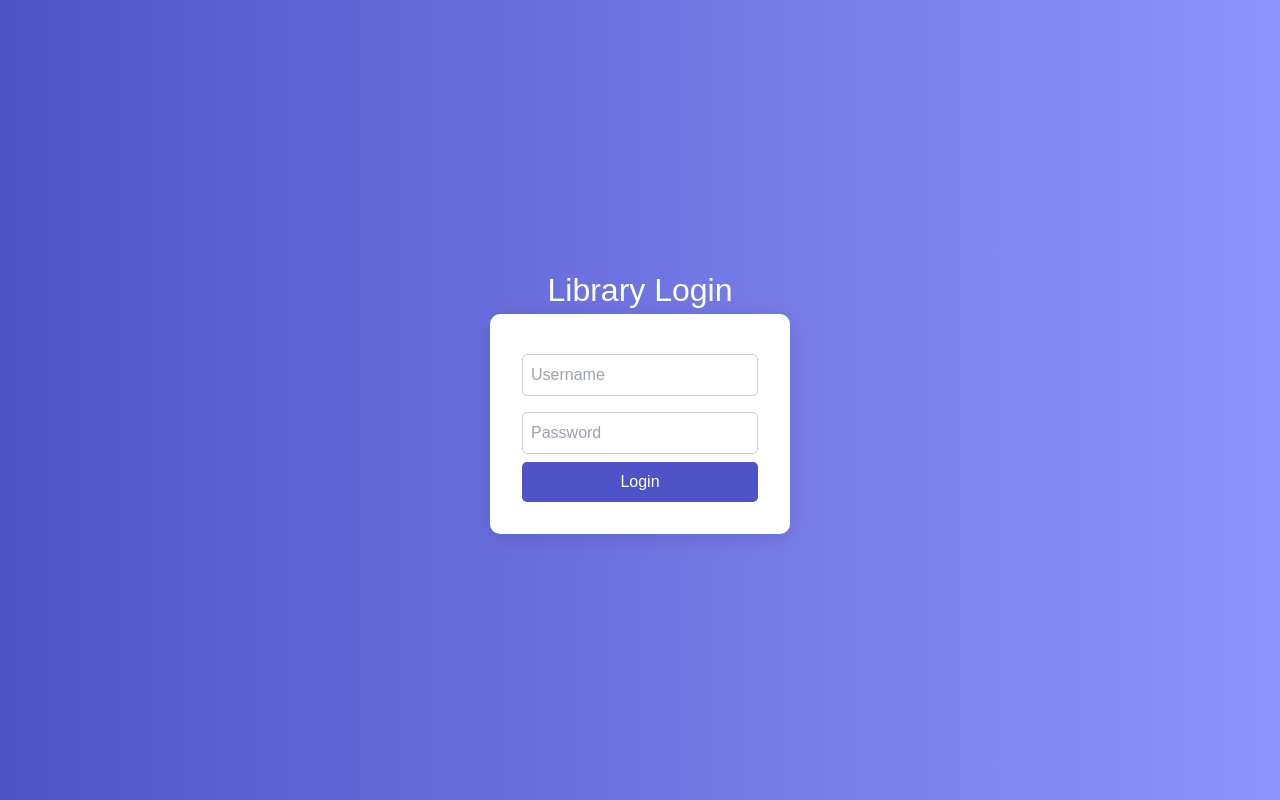
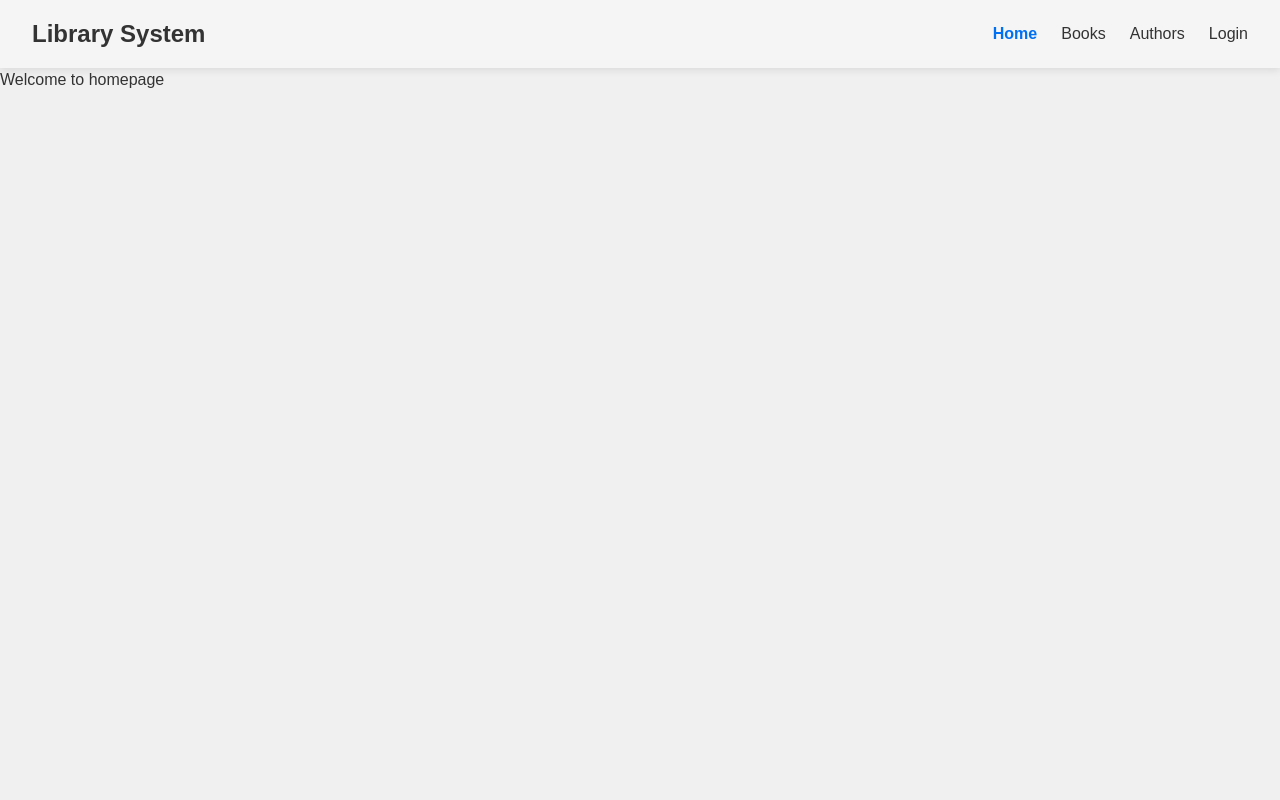
Before and after one commit to syntax-tic/demo, a Next.js app in the folder client/: page / in a window 1280 px wide. Built offline with nearby package versions, Linux system fonts and the light colour scheme.

Commit message:
Include navbar

```diff
--- /dev/null
+++ b/client/app/components/Navbar.module.css
@@ -0,0 +1,47 @@
+/* Navbar.module.css */
+
+.navbar {
+    display: flex;
+    justify-content: space-between;
+    align-items: center;
+    padding: 1rem 2rem;
+    background-color: #f5f5f5; /* Adjust based on your theme */
+    box-shadow: 0 2px 8px rgba(0, 0, 0, 0.1);
+  }
+
+  .navbar__logo .navbar__brand {
+    font-size: 1.5rem;
+    font-weight: bold;
+    color: #333; /* Adjust based on your theme */
+    text-decoration: none;
+  }
+
+  .navbar__links {
+    display: flex;
+    gap: 1.5rem;
+    list-style: none;
+  }
+
+  .navbar__links li a {
+    color: #333; /* Adjust based on your theme */
+    text-decoration: none;
+    font-weight: 500;
+  }
+
+  .navbar__links .active a {
+    font-weight: bold;
+    color: #0070f3; /* Active link color */
+  }
+
+  .navbar__logout {
+    background-color: #ff4d4f; /* Adjust based on your theme */
+    color: #fff;
+    border: none;
+    padding: 0.5rem 1rem;
+    cursor: pointer;
+    border-radius: 4px;
+  }
+
+  .navbar__logout:hover {
+    background-color: #ff7875;
+  }
--- /dev/null
+++ b/client/app/components/Navbar.tsx
@@ -0,0 +1,43 @@
+// components/Navbar.tsx
+"use client"
+import Link from 'next/link';
+import { usePathname } from 'next/navigation';
+import React, { useState } from 'react';
+import styles from './Navbar.module.css'; // Importing CSS module
+
+interface NavbarProps {
+  onLogout?: () => void;
+}
+
+const Navbar: React.FC<NavbarProps> = ({ onLogout }) => {
+  const pathname = usePathname(); // Get the current path
+  const [token, setToken] = useState(localStorage.getItem('token'));
+  return (
+    <nav className={styles.navbar}>
+      <div className={styles.navbar__logo}>
+        <Link href="/" className={styles.navbar__brand}>Library System</Link>
+      </div>
+      <ul className={styles.navbar__links}>
+        <li className={pathname === "/" ? styles.active : ""}>
+          <Link href="/">Home</Link>
+        </li>
+        <li className={pathname === "/books" ? styles.active : ""}>
+          <Link href="/books">Books</Link>
+        </li>
+        <li className={pathname === "/authors" ? styles.active : ""}>
+          <Link href="/authors">Authors</Link>
+        </li>
+        {!token && <li className={pathname === "/login" ? styles.active : ""}>
+          <Link href="/login">Login</Link>
+        </li>}
+        {!!token && <li>
+          <button className={styles.navbar__logout} onClick={onLogout}>
+            Logout
+          </button>
+        </li>}
+      </ul>
+    </nav>
+  );
+};
+
+export default Navbar;
--- a/client/app/page.tsx
+++ b/client/app/page.tsx
@@ -1,10 +1,10 @@
-import Image from "next/image";
-import Login from "./components/Login";
+import Navbar from "./components/Navbar";
 
 export default function Home() {
   return (
     <>
-    <Login />
+    <Navbar/>
+    Welcome to homepage
     </>
   );
 }
--- a/client/package.json
+++ b/client/package.json
@@ -13,6 +13,7 @@
     "next": "15.0.2",
     "react": "^18.3.1",
     "react-dom": "^18.3.1",
+    "react-router-dom": "^6.27.0",
     "styled-components": "^6.1.13"
   },
   "devDependencies": {
```
Also changed, not shown: client/app/login/page.tsx (added, +12 -0 lines), 1 other file (tests, documents, lock files or other folders).
